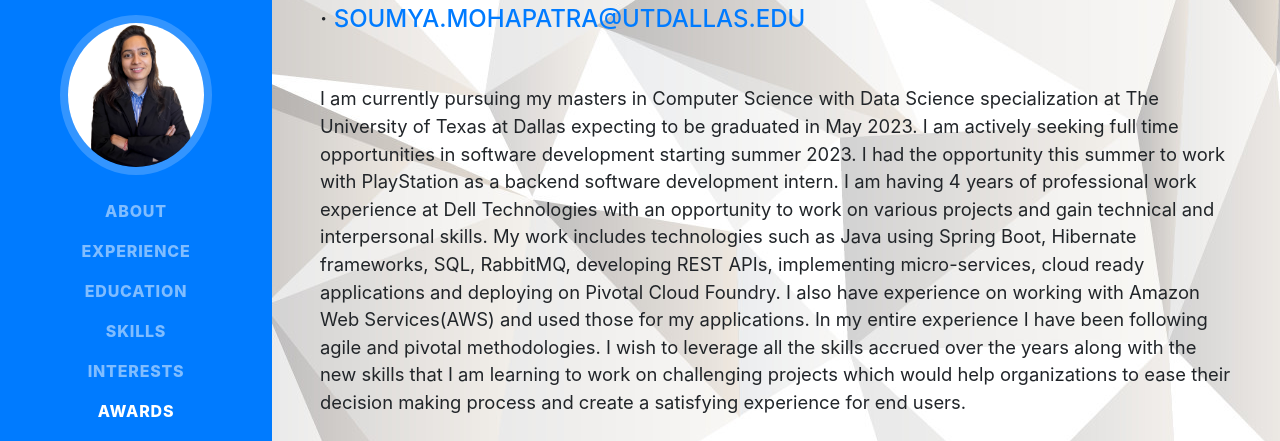
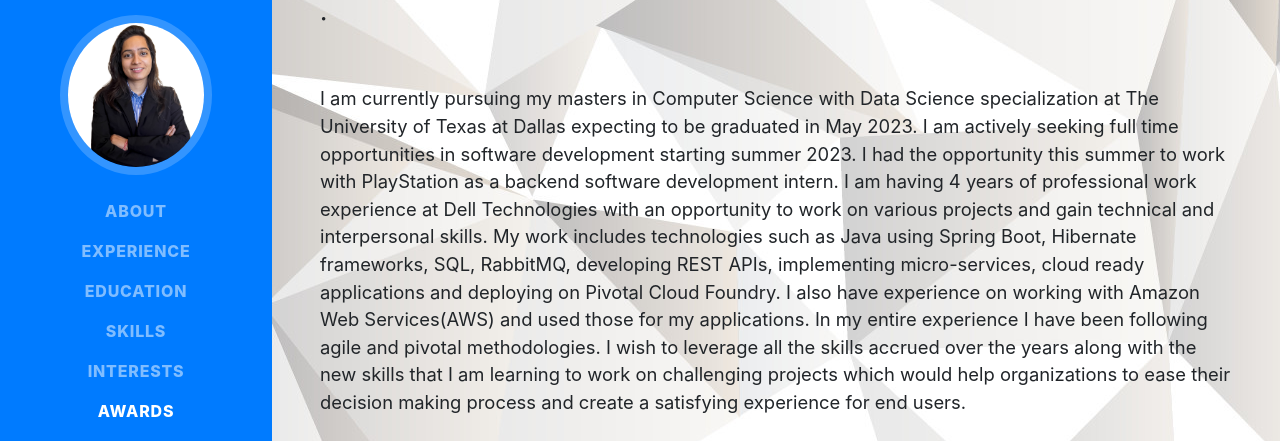
Before and after one commit to SoumyaM30/SoumyaM30.github.io, a website with bundled scripts: page index.html in a window 1280 px wide. Shown: the part 181-622 px from the top of the page. Built offline with nearby package versions, Linux system fonts and the light colour scheme; a web font is replaced by a local one.

Commit message:
Updated emails

```diff
--- a/index.html
+++ b/index.html
@@ -68,7 +68,6 @@
         </h1>
         <div class="subheading mb-5">Dallas,TX,USA · +1-(469)-943-4716 ·
           <a href="mailto:soumyamohapatra30@gmail.com">soumyamohapatra30@gmail.com</a> ·
-          <a href="mailto:Soumya.Mohapatra@UTDallas.edu">Soumya.Mohapatra@UTDallas.edu</a>
         </div>
         <p class="lead mb-5">
           I am currently pursuing my masters in Computer Science with
```
